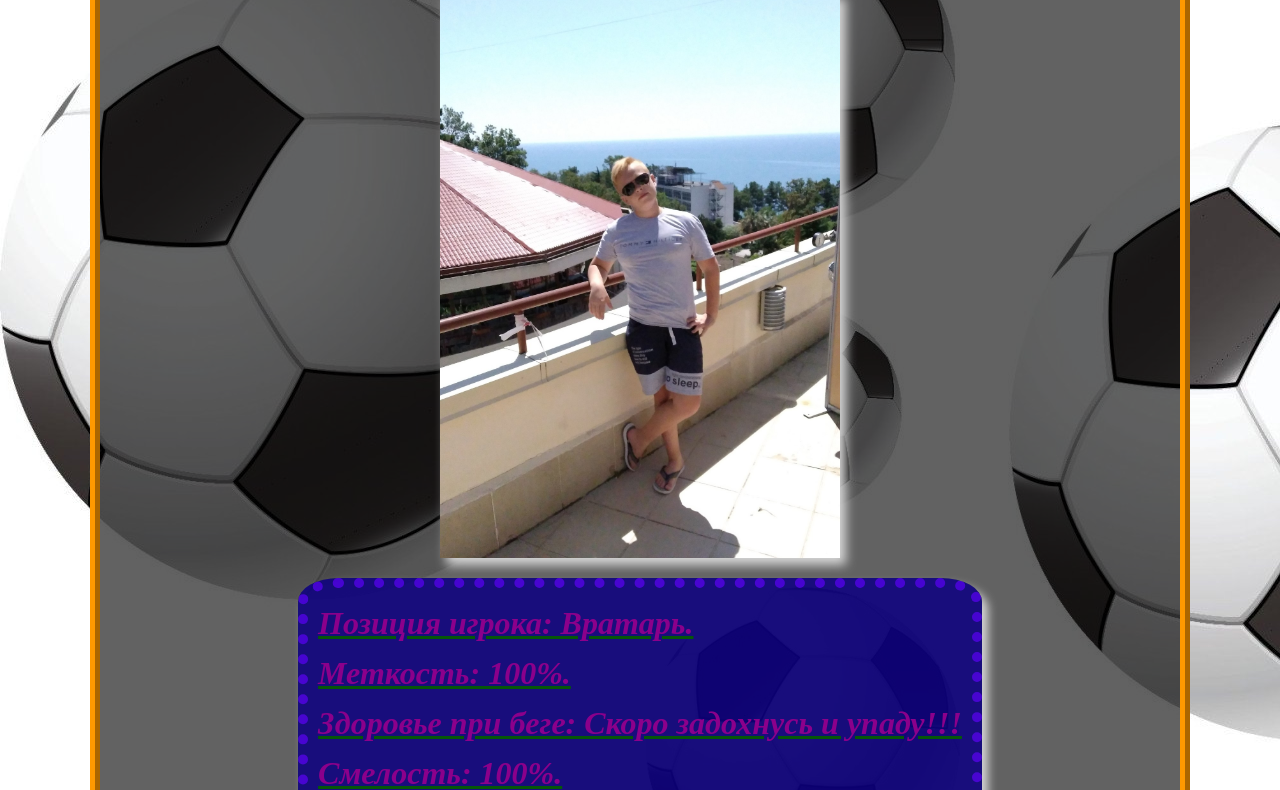
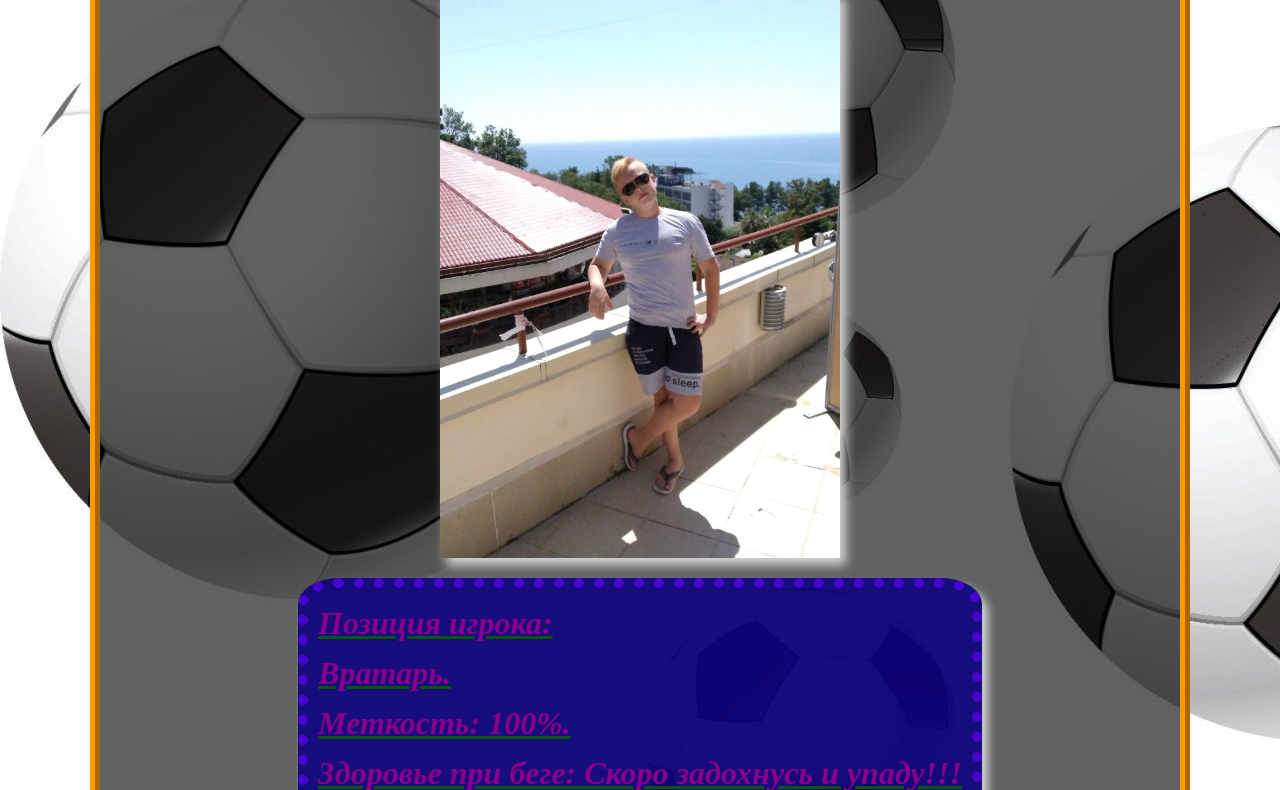
Before and after one commit to Egorik-IT/Seny, a plain HTML site: page index.html in a window 1280 px wide. Shown: the part 89-879 px from the top of the page. Drawn offline with Linux system fonts and the light colour scheme; a web font is replaced by a local one.

Commit message:
Update index.html

```diff
--- a/index.html
+++ b/index.html
@@ -23,7 +23,7 @@
     </div>
     <div class="text">
           <ul class="spisok">
-            <li>Позиция игрока: Вратарь.</li>
+            <li>Позиция игрока: <br>Вратарь.</li>
             <li>Меткость: 100%. </li>
             <li>Здоровье при беге: Скоро задохнусь и упаду!!!</li>
             <li>Смелость: 100%.</li>
@@ -31,8 +31,6 @@
             <li>Опыт: 5 лет.</li>
             <li>Мастерство: 100%.</li>
           </ul>
-    </div>
-
         </div>
           <div class="knopka">
           <a href="https://vk.com/id547959801" target="_blank" >Нажми</a>
```
